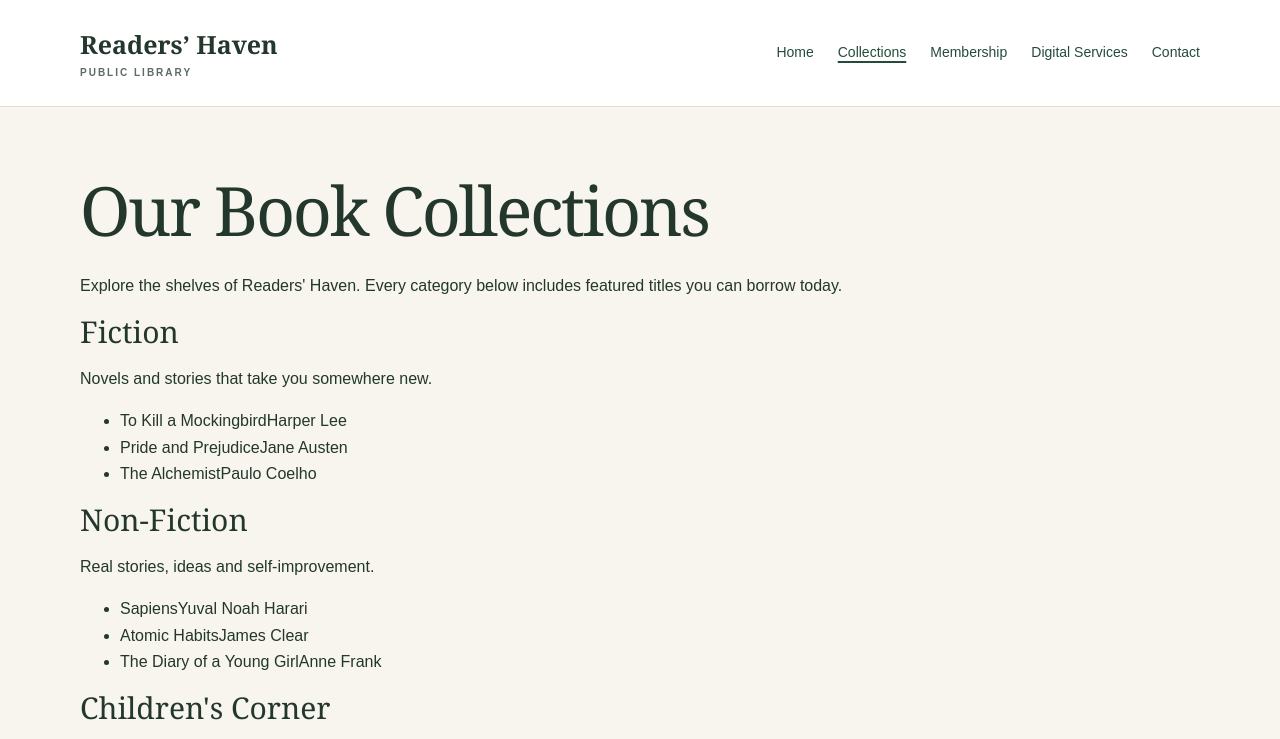
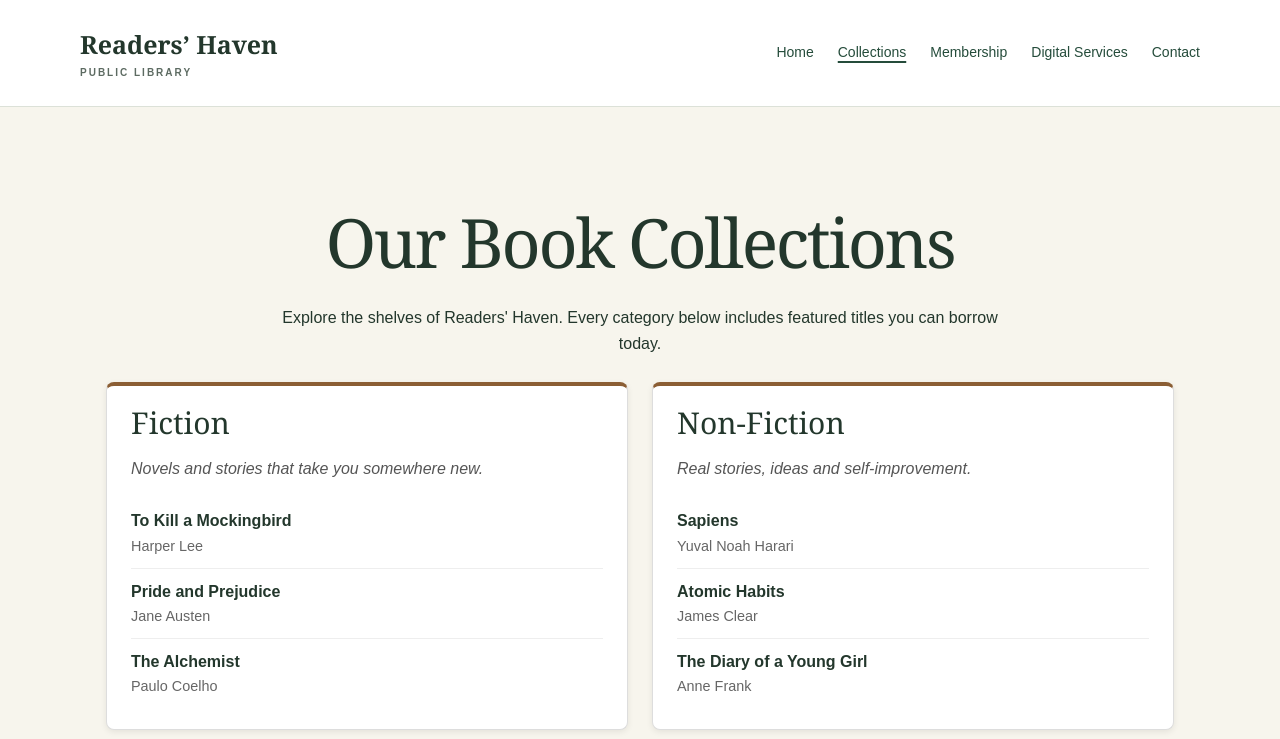
Before and after one commit to wasiqaliiii/readers-haven-library, a website: page src/collections.html in a window 1280 px wide. Shown: the top 739 px of the page. Drawn offline with Linux system fonts and the light colour scheme.

Commit message:
style: add card layout for collections page

```diff
--- a/styles/style.css
+++ b/styles/style.css
@@ -337,6 +337,10 @@ h2 { margin: 0 0 16px; font-size: 30px; }
   .page-home .home-card,
   .page-home .home-visit { padding: 24px; }
 }
+
+
+
+
 /* ===== Membership page ===== */
 .page-membership .membership-intro {
   max-width: 760px;
@@ -428,3 +432,64 @@ h2 { margin: 0 0 16px; font-size: 30px; }
     font-size: 1.5rem;
   }
 }
+
+/* ===== Collections page ===== */
+.page-collections .collections-intro {
+  max-width: 760px;
+  margin: 2rem auto 1.5rem;
+  padding: 0 1rem;
+  text-align: center;
+}
+
+.page-collections .collections-grid {
+  display: grid;
+  grid-template-columns: repeat(2, 1fr);
+  gap: 1.5rem;
+  max-width: 1100px;
+  margin: 0 auto 3rem;
+  padding: 0 1rem;
+}
+
+.page-collections .collection-card {
+  background: #ffffff;
+  border: 1px solid #dddddd;
+  border-top: 4px solid #8b5e34;
+  border-radius: 8px;
+  padding: 1.25rem 1.5rem;
+  box-shadow: 0 2px 6px rgba(0, 0, 0, 0.08);
+}
+
+.page-collections .collection-card h2 {
+  margin-top: 0;
+}
+
+.page-collections .collection-desc {
+  color: #555555;
+  font-style: italic;
+}
+
+.page-collections .title-list {
+  list-style: none;
+  margin: 0;
+  padding: 0;
+}
+
+.page-collections .title-list li {
+  display: flex;
+  flex-direction: column;
+  padding: 0.6rem 0;
+  border-bottom: 1px solid #eeeeee;
+}
+
+.page-collections .title-list li:last-child {
+  border-bottom: none;
+}
+
+.page-collections .book-title {
+  font-weight: bold;
+}
+
+.page-collections .book-author {
+  font-size: 0.9rem;
+  color: #666666;
+}
```
